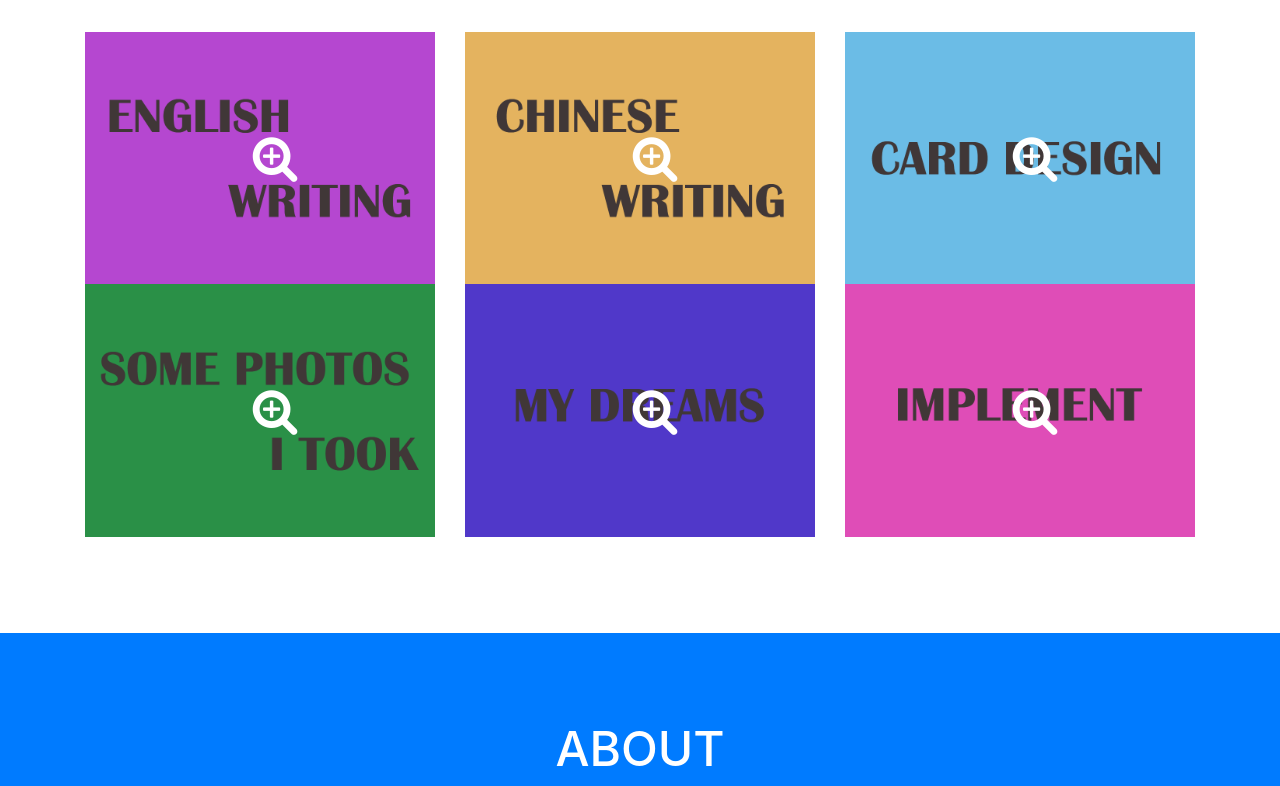
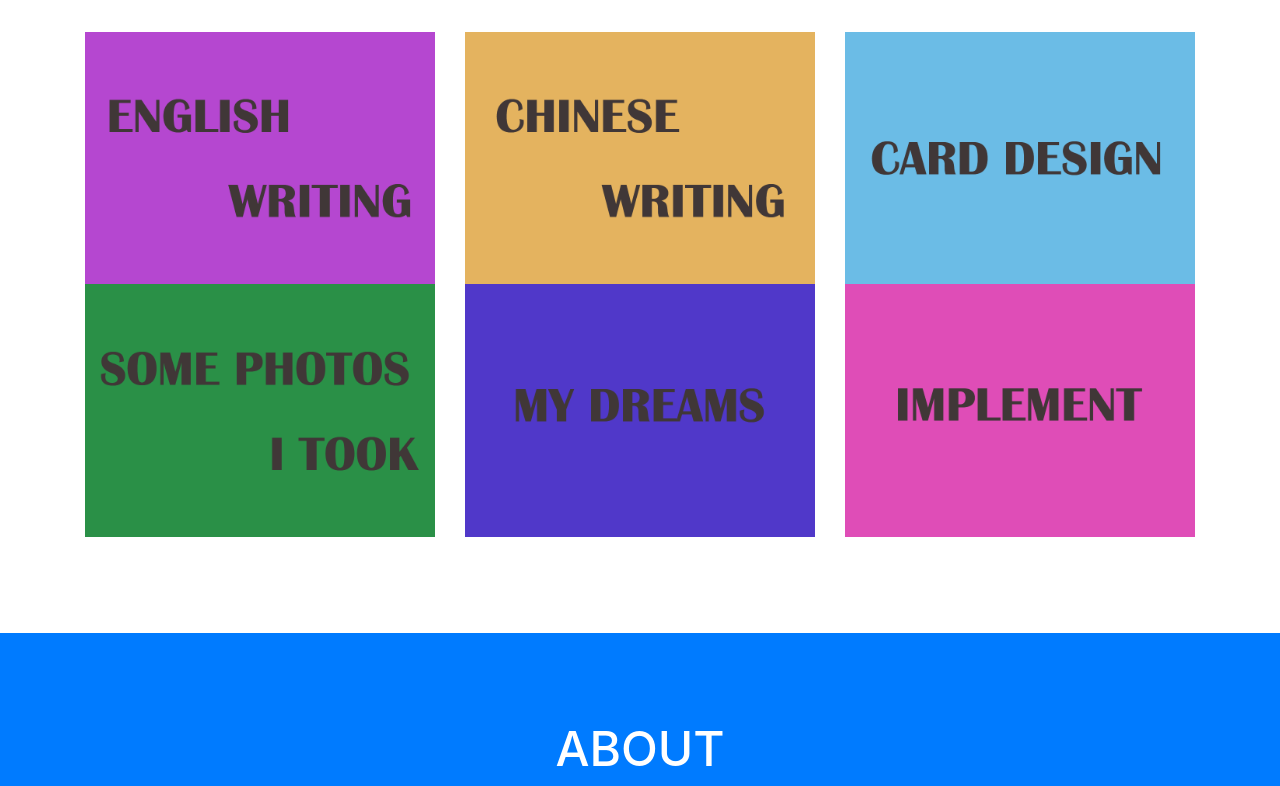
Before and after one commit to peiyinghsu/peiyinghsu.github.io, a website with bundled scripts: page index.html in a window 1280 px wide. Shown: the part 980-1766 px from the top of the page. Built offline with nearby package versions, Linux system fonts and the light colour scheme.

Commit message:
Add files via upload

```diff
--- a/index.html
+++ b/index.html
@@ -97,7 +97,7 @@
             <a class="portfolio-item d-block mx-auto" href="#portfolio-modal-1">
               <div class="portfolio-item-caption d-flex position-absolute h-100 w-100">
                 <div class="portfolio-item-caption-content my-auto w-100 text-center text-white">
-                  <i class="fa fa-search-plus fa-3x"></i>
+
                 </div>
               </div>
               <img class="img-fluid" src="img/portfolio/ENGLISH  WRITING.png" alt="">
@@ -107,7 +107,7 @@
             <a class="portfolio-item d-block mx-auto" href="#portfolio-modal-2">
               <div class="portfolio-item-caption d-flex position-absolute h-100 w-100">
                 <div class="portfolio-item-caption-content my-auto w-100 text-center text-white">
-                  <i class="fa fa-search-plus fa-3x"></i>
+
                 </div>
               </div>
               <img class="img-fluid" src="img/portfolio/CHINESE WRITING.png" alt="">
@@ -117,7 +117,7 @@
             <a class="portfolio-item d-block mx-auto" href="#portfolio-modal-3">
               <div class="portfolio-item-caption d-flex position-absolute h-100 w-100">
                 <div class="portfolio-item-caption-content my-auto w-100 text-center text-white">
-                  <i class="fa fa-search-plus fa-3x"></i>
+
                 </div>
               </div>
               <img class="img-fluid" src="img/portfolio/CARD DESIGN.png" alt="">
@@ -127,7 +127,7 @@
             <a class="portfolio-item d-block mx-auto" href="#portfolio-modal-4">
               <div class="portfolio-item-caption d-flex position-absolute h-100 w-100">
                 <div class="portfolio-item-caption-content my-auto w-100 text-center text-white">
-                  <i class="fa fa-search-plus fa-3x"></i>
+
                 </div>
               </div>
               <img class="img-fluid" src="img/portfolio/SOME PHOTOS I TOOK.png" alt="">
@@ -137,7 +137,7 @@
             <a class="portfolio-item d-block mx-auto" href="#portfolio-modal-5">
               <div class="portfolio-item-caption d-flex position-absolute h-100 w-100">
                 <div class="portfolio-item-caption-content my-auto w-100 text-center text-white">
-                  <i class="fa fa-search-plus fa-3x"></i>
+
                 </div>
               </div>
               <img class="img-fluid" src="img/portfolio/MY DREAMS.png" alt="">
@@ -147,7 +147,7 @@
             <a class="portfolio-item d-block mx-auto" href="#portfolio-modal-6">
               <div class="portfolio-item-caption d-flex position-absolute h-100 w-100">
                 <div class="portfolio-item-caption-content my-auto w-100 text-center text-white">
-                  <i class="fa fa-search-plus fa-3x"></i>
+
                 </div>
               </div>
               <img class="img-fluid" src="img/portfolio/IMPLEMENT.png" alt="">
```
